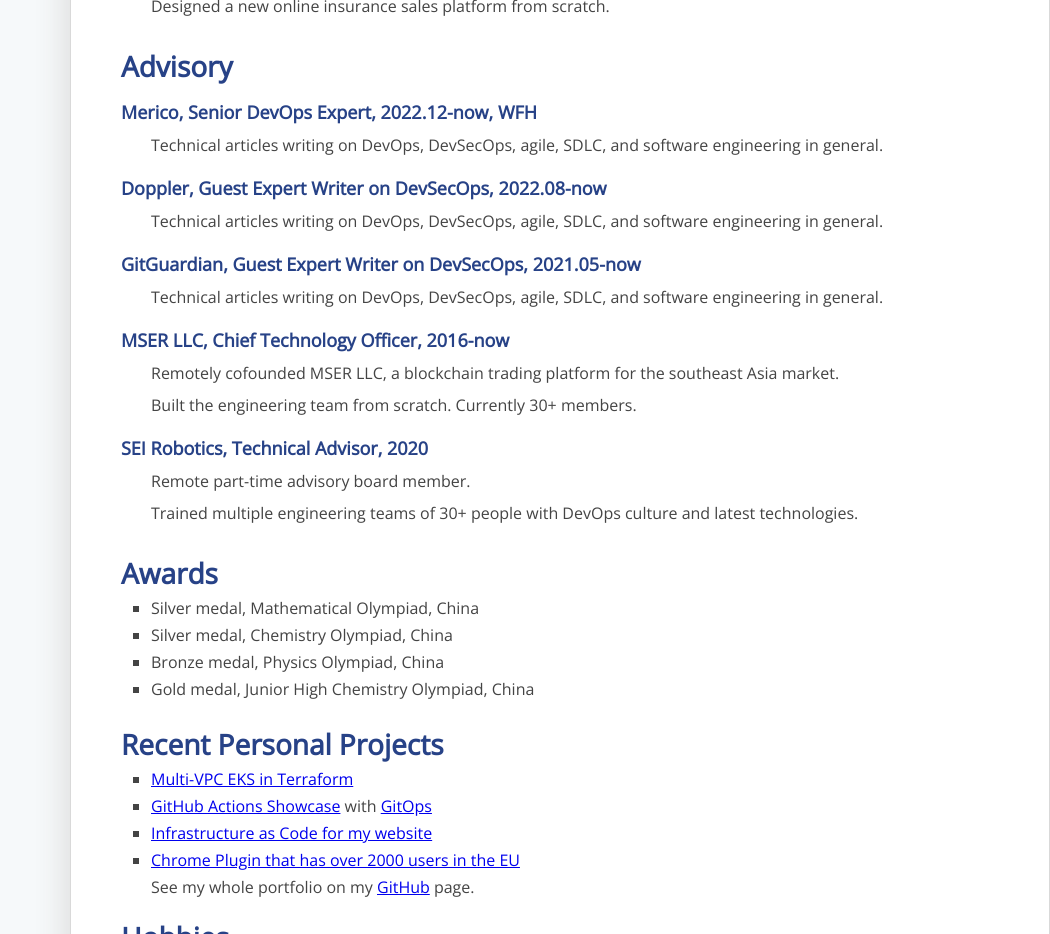
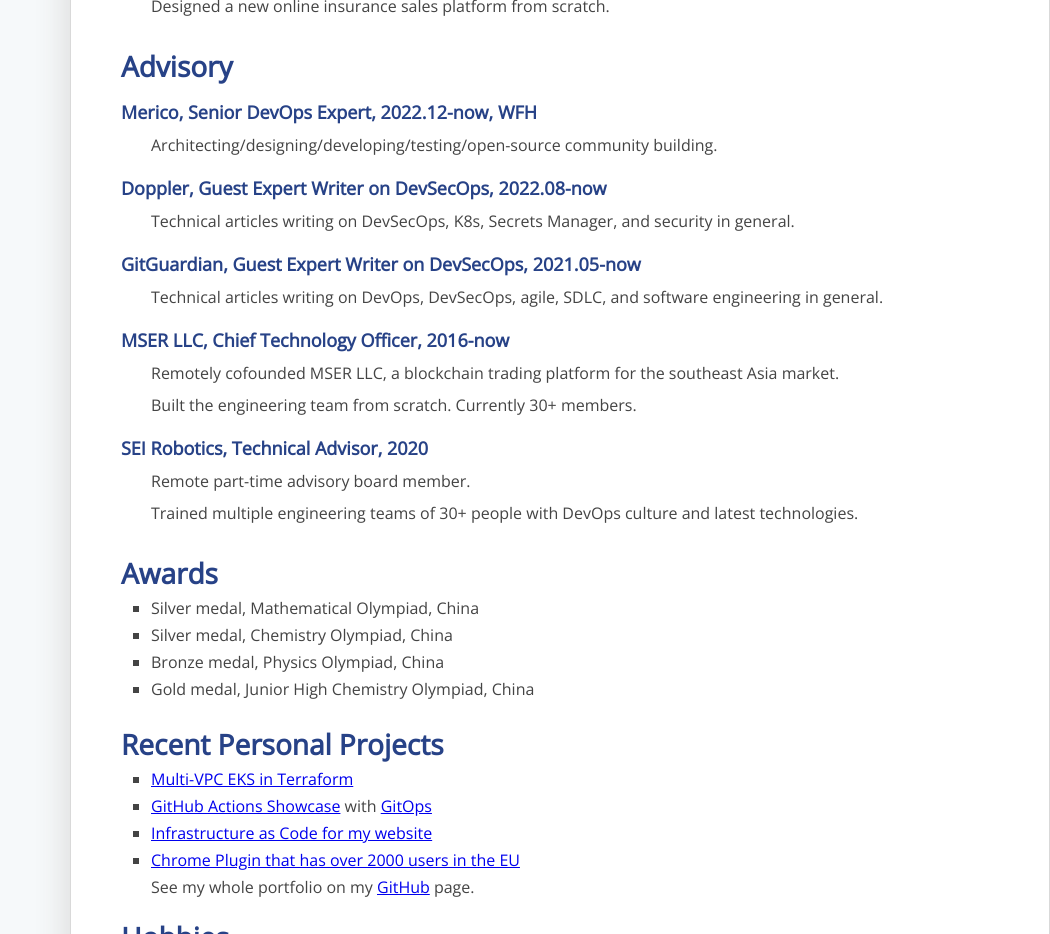
Before and after one commit to IronCore864/IronCore864, a website: page index.html in a window 1280 px wide. Shown: the part 3160-4094 px from the top of the page, without its empty margins (230-1280 px from the left). Drawn offline with nearby package versions, Linux system fonts and the light colour scheme.

Commit message:
Update index.html

```diff
--- a/index.html
+++ b/index.html
@@ -199,10 +199,10 @@
       <h1>Advisory</h1>
 
       <h2>Merico, Senior DevOps Expert, 2022.12-now, WFH</h2>
-      <p>Technical articles writing on DevOps, DevSecOps, agile, SDLC, and software engineering in general.</p>
+      <p>Architecting/designing/developing/testing/open-source community building.</p>
 
       <h2>Doppler, Guest Expert Writer on DevSecOps, 2022.08-now</h2>
-      <p>Technical articles writing on DevOps, DevSecOps, agile, SDLC, and software engineering in general.</p>
+      <p>Technical articles writing on DevSecOps, K8s, Secrets Manager, and security in general.</p>
 
       <h2>GitGuardian, Guest Expert Writer on DevSecOps, 2021.05-now</h2>
       <p>Technical articles writing on DevOps, DevSecOps, agile, SDLC, and software engineering in general.</p>
```
